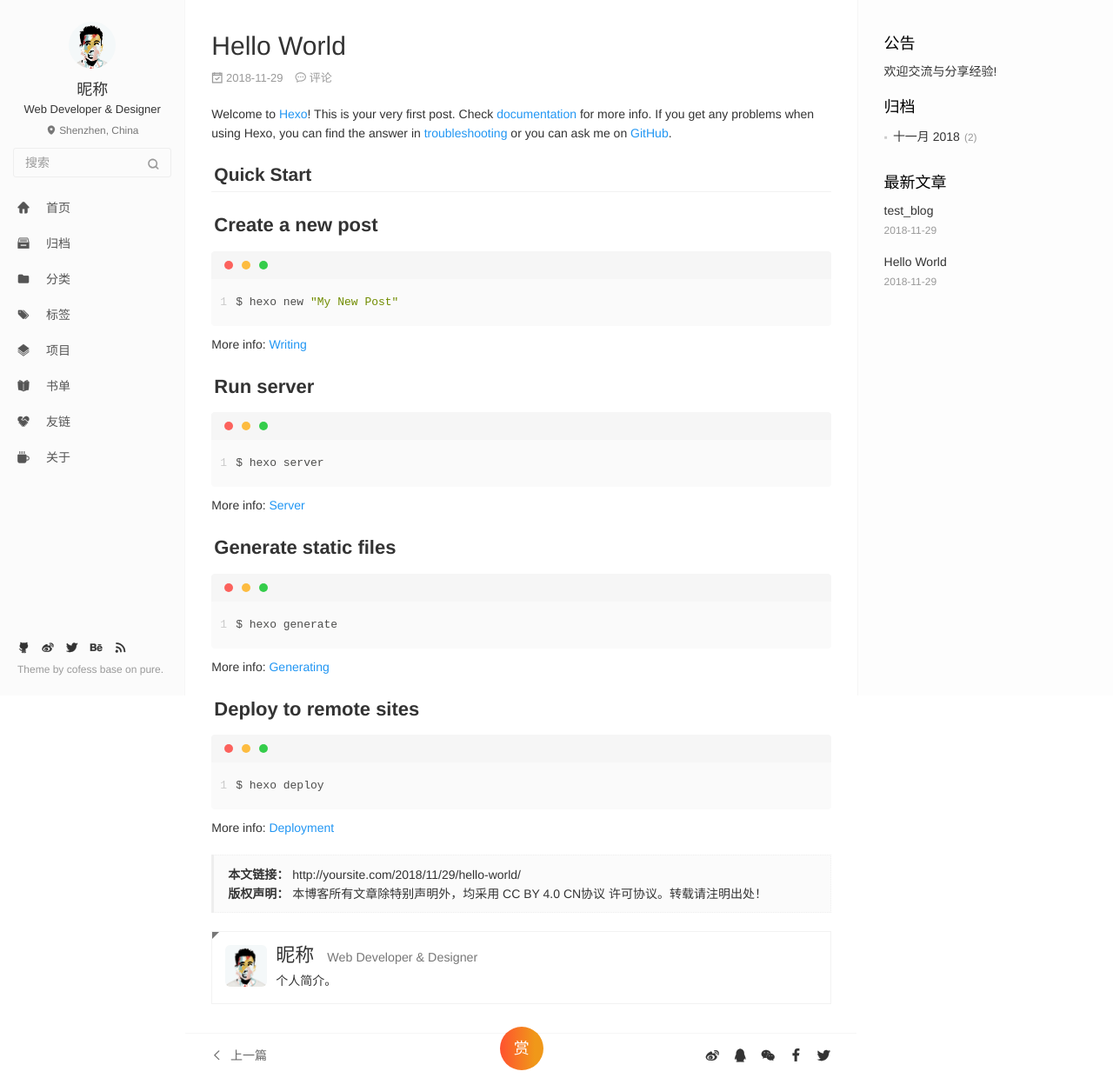
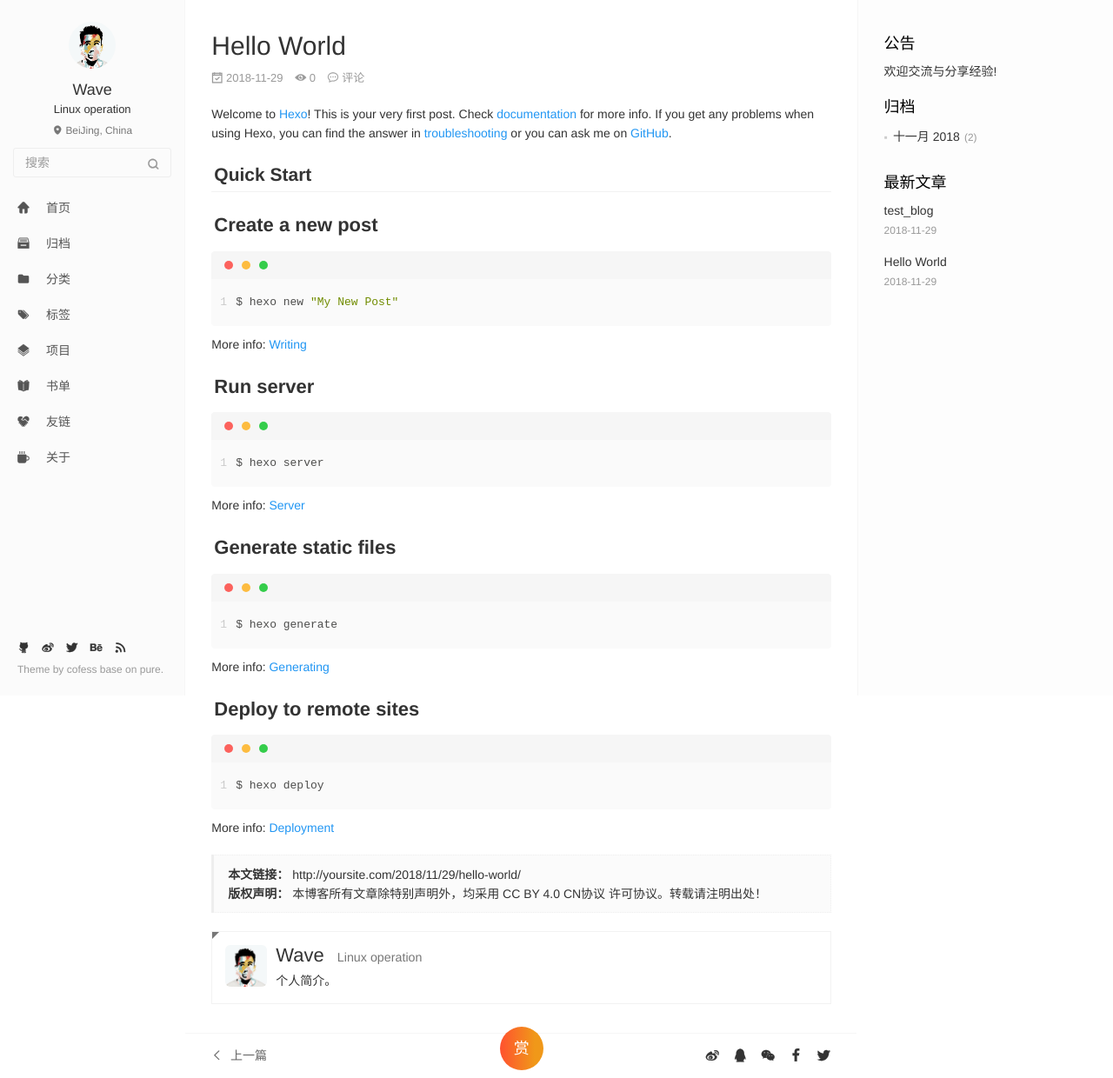
Before and after one commit to ExploreZone/wubolive.github.io, a plain HTML site: page 2018/11/29/hello-world/index.html in a window 1280 px wide. Shown: the whole page at 87% size. Drawn offline with nearby package versions, Linux system fonts and the light colour scheme; some packages are replaced by stand-ins of ours; a script that the page names is missing.

Commit message:
Site updated: 2018-11-30 10:56:33

```diff
--- a/2018/11/29/hello-world/index.html
+++ b/2018/11/29/hello-world/index.html
@@ -52,12 +52,12 @@
 
 
       <div class="profile-block text-center">
-        <a id="avatar" href="https://github.com/cofess" target="_blank">
+        <a id="avatar" href="https://github.com/wubolive" target="_blank">
           <img class="img-circle img-rotate" src="/images/avatar.jpg" width="200" height="200">
         </a>
-        <h2 id="name" class="hidden-xs hidden-sm">昵称</h2>
-        <h3 id="title" class="hidden-xs hidden-sm hidden-md">Web Developer &amp; Designer</h3>
-        <small id="location" class="text-muted hidden-xs hidden-sm"><i class="icon icon-map-marker"></i> Shenzhen, China</small>
+        <h2 id="name" class="hidden-xs hidden-sm">Wave</h2>
+        <h3 id="title" class="hidden-xs hidden-sm hidden-md">Linux operation</h3>
+        <small id="location" class="text-muted hidden-xs hidden-sm"><i class="icon icon-map-marker"></i> BeiJing, China</small>
       </div>
 
       <div class="search" id="search-form-wrap">
@@ -302,6 +302,13 @@
 
 
 
+	<span class="article-read hidden-xs">
+	    <i class="icon icon-eye-fill" aria-hidden="true"></i>
+	    <span id="busuanzi_container_page_pv">
+			<span id="busuanzi_value_page_pv">0</span>
+		</span>
+	</span>
+
 
         <span class="post-comment"><i class="icon icon-comment"></i> <a href="/2018/11/29/hello-world/#comments" class="article-comment-link">评论</a></span>
 
@@ -341,12 +348,12 @@
   <div class="panel-body">
     <figure class="media">
       <div class="media-left">
-        <a href="https://github.com/cofess" target="_blank" class="img-burn thumb-sm visible-lg">
+        <a href="https://github.com/wubolive" target="_blank" class="img-burn thumb-sm visible-lg">
           <img src="/images/avatar.jpg" class="img-rounded w-full" alt="">
         </a>
       </div>
       <div class="media-body">
-        <h3 class="media-heading"><a href="https://github.com/cofess" target="_blank"><span class="text-dark">昵称</span><small class="ml-1x">Web Developer &amp; Designer</small></a></h3>
+        <h3 class="media-heading"><a href="https://github.com/wubolive" target="_blank"><span class="text-dark">Wave</span><small class="ml-1x">Linux operation</small></a></h3>
         <div>个人简介。</div>
       </div>
     </figure>
@@ -497,6 +504,8 @@ window.jQuery || document.write('<script src="js/jquery.min.js"><\/script>')
 
 
 
+<script async src="//busuanzi.ibruce.info/busuanzi/2.3/busuanzi.pure.mini.js"></script>
+
 
 
 
```
Also changed, not shown: 2018/11/29/test-blog/index.html (+15 -6 lines), archives/2018/11/index.html (+4 -4 lines), archives/2018/index.html (+4 -4 lines), archives/index.html (+4 -4 lines), index.html (+6 -4 lines).
